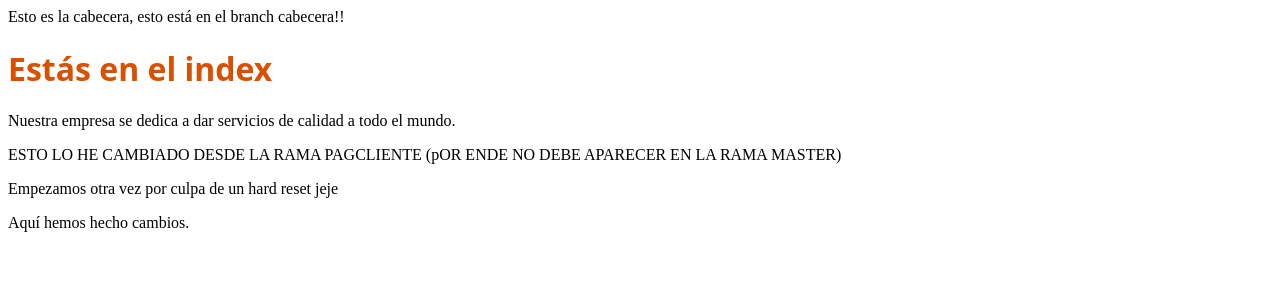
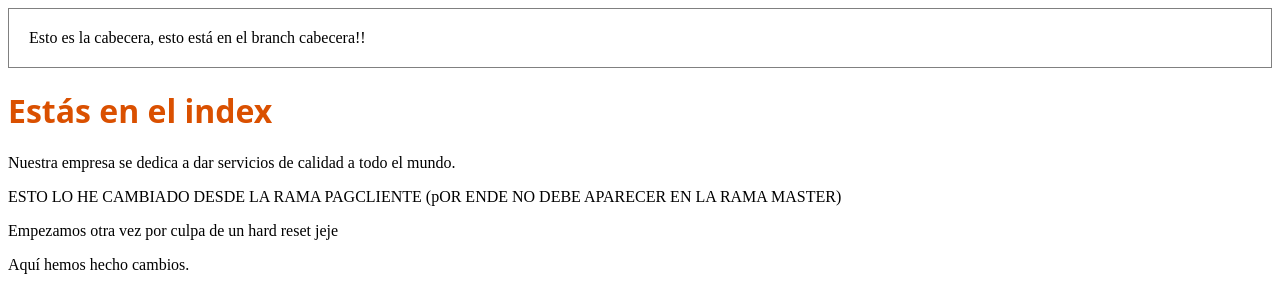
Before and after one commit to f2sc/TestRepositoryGit, a plain HTML site: page index.html in a window 1280 px wide. Drawn offline with Linux system fonts and the light colour scheme.

Commit message:
Organizado estilos y unificado

```diff
--- a/css/style.css
+++ b/css/style.css
@@ -2,3 +2,8 @@ h1 {
 	color: #da5000;
 	font-family: open sans;
 }
+
+.cabecera{
+    border: 1px solid gray;
+    padding: 20px;
+}
--- a/style.css
+++ /dev/null
@@ -1,4 +0,0 @@
-.cabecera{
-    border: 1px solid gray;
-    padding: 20px;
-}
```
